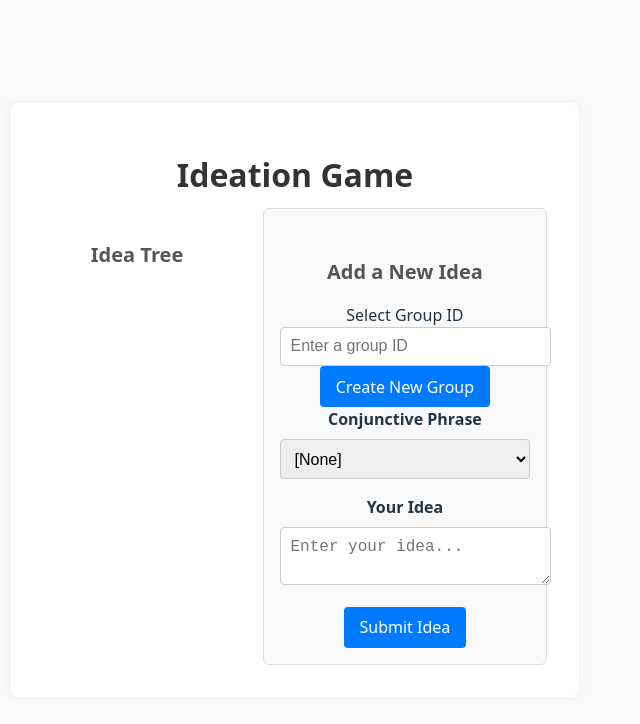
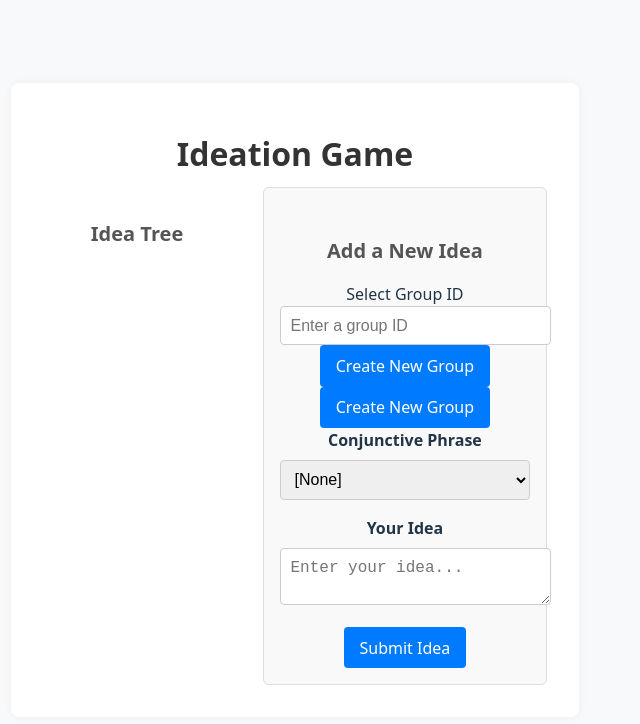
Before and after one commit to nwicker463/ideation-vite-frontend, a React (Vite) app: page / in a window 1280 px wide. Shown: the top 724 px of the page, without its empty margins (345-985 px from the left). Built offline with nearby package versions, Linux system fonts and the light colour scheme.

Commit message:
Fixing button layout”

```diff
--- a/src/App.jsx
+++ b/src/App.jsx
@@ -145,6 +145,8 @@ export default function IdeationGame() {
           <Button onClick={createGroup}>Create New Group</Button>
         </div>
 
+        <Button onClick={createGroup}>Create New Group</Button>
+
         <div className="input-group">
           <label>Conjunctive Phrase</label>
           <select value={phrase} onChange={e => setPhrase(e.target.value)}>
```
